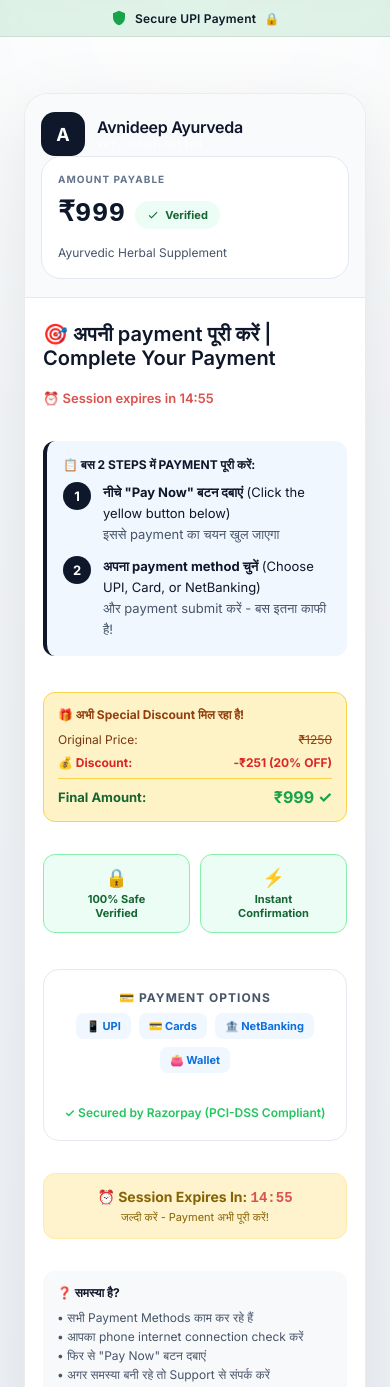
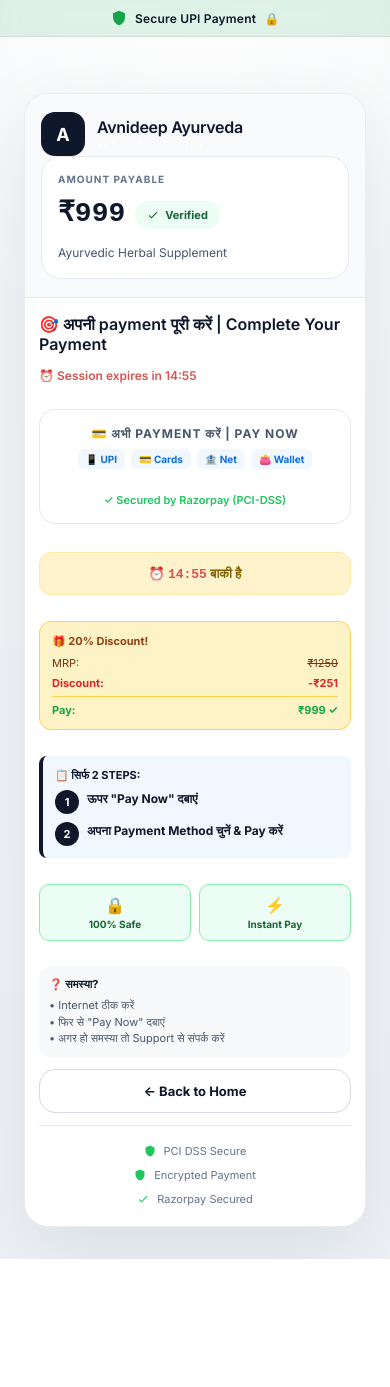
Before and after one commit to officialavnideepayurveda-crypto/avnideep-shilajit-new, a website: page payment.html in a window 390 px wide. Shown: the top 1387 px of the page. After the commit the page ends 1259 px from the top, so only its background shows below. Drawn offline with Linux system fonts and the light colour scheme.

Commit message:
Mobile-first redesign: Move payment button to top of page - customer sees payment CTA immediately without scrolling on mobile

```diff
--- a/payment.html
+++ b/payment.html
@@ -159,6 +159,23 @@
     @media (min-width: 1024px) {
       .payment-content {
         padding: 30px 28px 32px;
+      }
+    }
+
+    @media (max-width: 640px) {
+      .payment-content {
+        padding: 16px 14px 20px;
+        gap: 12px;
+      }
+
+      .content-title {
+        font-size: 16px !important;
+        margin-bottom: 0px !important;
+      }
+
+      .content-subtitle {
+        font-size: 12px !important;
+        margin-bottom: 12px !important;
       }
     }
 
@@ -933,85 +950,83 @@
           <h1 class="content-title">🎯 अपनी payment पूरी करें | Complete Your Payment</h1>
           <p class="content-subtitle" style="color: #d9534f; font-weight: 600; margin-bottom: 16px;">⏰ Session expires in <span id="timer-display-subtitle">15:00</span></p>
 
-          <!-- STEP-BY-STEP INSTRUCTIONS -->
-          <div style="background: #f0f7ff; border-left: 4px solid #0f172a; padding: 16px; border-radius: 12px; margin-bottom: 20px;">
-            <div style="font-size: 12px; font-weight: 700; color: #0f172a; margin-bottom: 10px; text-transform: uppercase;">📋 बस 2 Steps में payment पूरी करें:</div>
-            <div style="display: flex; flex-direction: column; gap: 12px; font-size: 13px; color: #0f172a; line-height: 1.6;">
-              <div style="display: flex; gap: 12px; align-items: flex-start;">
-                <div style="background: #0f172a; color: white; width: 28px; height: 28px; border-radius: 50%; display: flex; align-items: center; justify-content: center; font-weight: 700; flex-shrink: 0;">1</div>
-                <div><strong>नीचे "Pay Now" बटन दबाएं</strong> (Click the yellow button below)<br><span style="color: #475569;">इससे payment का चयन खुल जाएगा</span></div>
+          <!-- RAZORPAY PAYMENT BUTTON - MOBILE FIRST (SHOWN IMMEDIATELY) -->
+          <div style="background: white; border: 1px solid #e5e8f0; padding: 16px; border-radius: 16px; margin-bottom: 16px;">
+            <div style="text-align: center; margin-bottom: 12px;">
+              <div style="font-size: 12px; text-transform: uppercase; color: #475569; font-weight: 700; letter-spacing: 1px; margin-bottom: 8px;">💳 अभी Payment करें | Pay Now</div>
+              <div style="display: flex; justify-content: center; gap: 6px; flex-wrap: wrap; margin-bottom: 10px;">
+                <span style="background: #f0f7ff; color: #0c6fdb; padding: 4px 8px; border-radius: 6px; font-size: 10px; font-weight: 700;">📱 UPI</span>
+                <span style="background: #f0f7ff; color: #0c6fdb; padding: 4px 8px; border-radius: 6px; font-size: 10px; font-weight: 700;">💳 Cards</span>
+                <span style="background: #f0f7ff; color: #0c6fdb; padding: 4px 8px; border-radius: 6px; font-size: 10px; font-weight: 700;">🏦 Net</span>
+                <span style="background: #f0f7ff; color: #0c6fdb; padding: 4px 8px; border-radius: 6px; font-size: 10px; font-weight: 700;">👛 Wallet</span>
               </div>
-              <div style="display: flex; gap: 12px; align-items: flex-start;">
-                <div style="background: #0f172a; color: white; width: 28px; height: 28px; border-radius: 50%; display: flex; align-items: center; justify-content: center; font-weight: 700; flex-shrink: 0;">2</div>
-                <div><strong>अपना payment method चुनें</strong> (Choose UPI, Card, or NetBanking)<br><span style="color: #475569;">और payment submit करें - बस इतना काफी है!</span></div>
+            </div>
+            <div style="display:flex;justify-content:center;margin:12px 0;">
+              <form><script src="https://checkout.razorpay.com/v1/payment-button.js" data-payment_button_id="pl_R5uwVzIJNFKftr" async> </script> </form>
+            </div>
+            <div style="text-align: center; font-size: 11px; color: #22c55e; font-weight: 600; margin-top: 10px;">
+              ✓ Secured by Razorpay (PCI-DSS)
+            </div>
+          </div>
+
+          <!-- URGENT TIMER -->
+          <div style="background: #fff3cd; border: 1px solid #ffeaa7; border-radius: 12px; padding: 12px; margin-bottom: 14px; text-align: center;">
+            <div style="font-size: 13px; font-weight: 700; color: #856404;">⏰ <span id="timer-display-urgent" style="font-family: monospace; color: #d9534f;">15:00</span> बाकी है</div>
+          </div>
+
+          <!-- PRICING BREAKDOWN -->
+          <div style="background: #fef3c7; border: 1px solid #fcd34d; border-radius: 12px; padding: 12px; margin-bottom: 14px;">
+            <div style="font-size: 11px; font-weight: 700; color: #92400e; margin-bottom: 8px;">🎁 20% Discount!</div>
+            <div style="display: grid; gap: 6px; font-size: 11px; color: #78350f;">
+              <div style="display: flex; justify-content: space-between;">
+                <span>MRP:</span>
+                <span style="text-decoration: line-through;">₹1250</span>
+              </div>
+              <div style="display: flex; justify-content: space-between; color: #dc2626; font-weight: 700;">
+                <span>Discount:</span>
+                <span>-₹251</span>
+              </div>
+              <div style="border-top: 1px solid #fcd34d; padding-top: 6px; display: flex; justify-content: space-between; font-weight: 700; color: #16a34a;">
+                <span>Pay:</span>
+                <span>₹999 ✓</span>
               </div>
             </div>
           </div>
 
-          <!-- PRICING BREAKDOWN -->
-          <div style="background: #fef3c7; border: 1px solid #fcd34d; border-radius: 12px; padding: 14px; margin-bottom: 16px;">
-            <div style="font-size: 12px; font-weight: 700; color: #92400e; margin-bottom: 10px;">🎁 अभी Special Discount मिल रहा है!</div>
-            <div style="display: grid; gap: 8px; font-size: 12px; color: #78350f;">
-              <div style="display: flex; justify-content: space-between; align-items: center;">
-                <span>Original Price:</span>
-                <span style="text-decoration: line-through; color: #92400e;">₹1250</span>
+          <!-- STEP-BY-STEP INSTRUCTIONS -->
+          <div style="background: #f0f7ff; border-left: 4px solid #0f172a; padding: 12px; border-radius: 8px; margin-bottom: 14px;">
+            <div style="font-size: 11px; font-weight: 700; color: #0f172a; margin-bottom: 8px; text-transform: uppercase;">📋 सिर्फ 2 Steps:</div>
+            <div style="display: flex; flex-direction: column; gap: 8px; font-size: 12px; color: #0f172a; line-height: 1.5;">
+              <div style="display: flex; gap: 8px; align-items: flex-start;">
+                <div style="background: #0f172a; color: white; width: 24px; height: 24px; border-radius: 50%; display: flex; align-items: center; justify-content: center; font-weight: 700; flex-shrink: 0; font-size: 11px;">1</div>
+                <div><strong>ऊपर "Pay Now" दबाएं</strong></div>
               </div>
-              <div style="display: flex; justify-content: space-between; align-items: center; font-weight: 700; color: #dc2626;">
-                <span>💰 Discount:</span>
-                <span>-₹251 (20% OFF)</span>
-              </div>
-              <div style="border-top: 1px solid #fcd34d; padding-top: 8px; display: flex; justify-content: space-between; align-items: center; font-weight: 700; font-size: 13px; color: #166534;">
-                <span>Final Amount:</span>
-                <span style="font-size: 16px; color: #16a34a;">₹999 ✓</span>
+              <div style="display: flex; gap: 8px; align-items: flex-start;">
+                <div style="background: #0f172a; color: white; width: 24px; height: 24px; border-radius: 50%; display: flex; align-items: center; justify-content: center; font-weight: 700; flex-shrink: 0; font-size: 11px;">2</div>
+                <div><strong>अपना Payment Method चुनें & Pay करें</strong></div>
               </div>
             </div>
           </div>
 
           <!-- TRUST BADGES -->
-          <div style="display: grid; grid-template-columns: 1fr 1fr; gap: 10px; margin-bottom: 20px;">
-            <div style="background: #ecfdf5; padding: 12px; border-radius: 12px; text-align: center; border: 1px solid #86efac;">
-              <div style="font-size: 18px; margin-bottom: 4px;">🔒</div>
-              <div style="font-size: 11px; font-weight: 700; color: #166534;">100% Safe<br>Verified</div>
+          <div style="display: grid; grid-template-columns: 1fr 1fr; gap: 8px; margin-bottom: 14px;">
+            <div style="background: #ecfdf5; padding: 10px; border-radius: 10px; text-align: center; border: 1px solid #86efac;">
+              <div style="font-size: 16px; margin-bottom: 3px;">🔒</div>
+              <div style="font-size: 10px; font-weight: 700; color: #166534;">100% Safe</div>
             </div>
-            <div style="background: #ecfdf5; padding: 12px; border-radius: 12px; text-align: center; border: 1px solid #86efac;">
-              <div style="font-size: 18px; margin-bottom: 4px;">⚡</div>
-              <div style="font-size: 11px; font-weight: 700; color: #166534;">Instant<br>Confirmation</div>
+            <div style="background: #ecfdf5; padding: 10px; border-radius: 10px; text-align: center; border: 1px solid #86efac;">
+              <div style="font-size: 16px; margin-bottom: 3px;">⚡</div>
+              <div style="font-size: 10px; font-weight: 700; color: #166534;">Instant Pay</div>
             </div>
           </div>
 
-          <!-- RAZORPAY PAYMENT BUTTON -->
-          <div style="background: white; border: 1px solid #e5e8f0; padding: 20px; border-radius: 16px; margin-bottom: 16px;">
-            <div style="text-align: center; margin-bottom: 16px;">
-              <div style="font-size: 12px; text-transform: uppercase; color: #475569; font-weight: 700; letter-spacing: 1px; margin-bottom: 8px;">💳 Payment Options</div>
-              <div style="display: flex; justify-content: center; gap: 8px; flex-wrap: wrap; margin-bottom: 12px;">
-                <span style="background: #f0f7ff; color: #0c6fdb; padding: 6px 10px; border-radius: 8px; font-size: 11px; font-weight: 700;">📱 UPI</span>
-                <span style="background: #f0f7ff; color: #0c6fdb; padding: 6px 10px; border-radius: 8px; font-size: 11px; font-weight: 700;">💳 Cards</span>
-                <span style="background: #f0f7ff; color: #0c6fdb; padding: 6px 10px; border-radius: 8px; font-size: 11px; font-weight: 700;">🏦 NetBanking</span>
-                <span style="background: #f0f7ff; color: #0c6fdb; padding: 6px 10px; border-radius: 8px; font-size: 11px; font-weight: 700;">👛 Wallet</span>
-              </div>
-            </div>
-            <div style="display:flex;justify-content:center;margin:16px 0;">
-              <form><script src="https://checkout.razorpay.com/v1/payment-button.js" data-payment_button_id="pl_R5uwVzIJNFKftr" async> </script> </form>
-            </div>
-            <div style="text-align: center; font-size: 12px; color: #22c55e; font-weight: 600; margin-top: 12px;">
-              ✓ Secured by Razorpay (PCI-DSS Compliant)
-            </div>
-          </div>
-
-          <!-- URGENT TIMER -->
-          <div style="background: #fff3cd; border: 1px solid #ffeaa7; border-radius: 12px; padding: 14px; margin-bottom: 16px; text-align: center;">
-            <div style="font-size: 14px; font-weight: 700; color: #856404;">⏰ Session Expires In: <span id="timer-display-urgent" style="font-family: monospace; color: #d9534f;">15:00</span></div>
-            <div style="font-size: 11px; color: #856404; margin-top: 4px;">जल्दी करें - Payment अभी पूरी करें!</div>
-          </div>
-
-          <!-- FAQ / HELP -->
-          <div style="background: #f8f9fa; padding: 14px; border-radius: 12px; margin-bottom: 16px;">
-            <div style="font-size: 12px; font-weight: 700; color: #0f172a; margin-bottom: 8px;">❓ समस्या है?</div>
-            <div style="font-size: 12px; color: #475569; line-height: 1.6;">
-              • सभी Payment Methods काम कर रहे हैं<br>
-              • आपका phone internet connection check करें<br>
-              • फिर से "Pay Now" बटन दबाएं<br>
-              • अगर समस्या बनी रहे तो Support से संपर्क करें
+          <!-- HELP SECTION -->
+          <div style="background: #f8f9fa; padding: 10px; border-radius: 10px;">
+            <div style="font-size: 11px; font-weight: 700; color: #0f172a; margin-bottom: 6px;">❓ समस्या?</div>
+            <div style="font-size: 11px; color: #475569; line-height: 1.5;">
+              • Internet ठीक करें<br>
+              • फिर से "Pay Now" दबाएं<br>
+              • अगर हो समस्या तो Support से संपर्क करें
             </div>
           </div>
 
```
